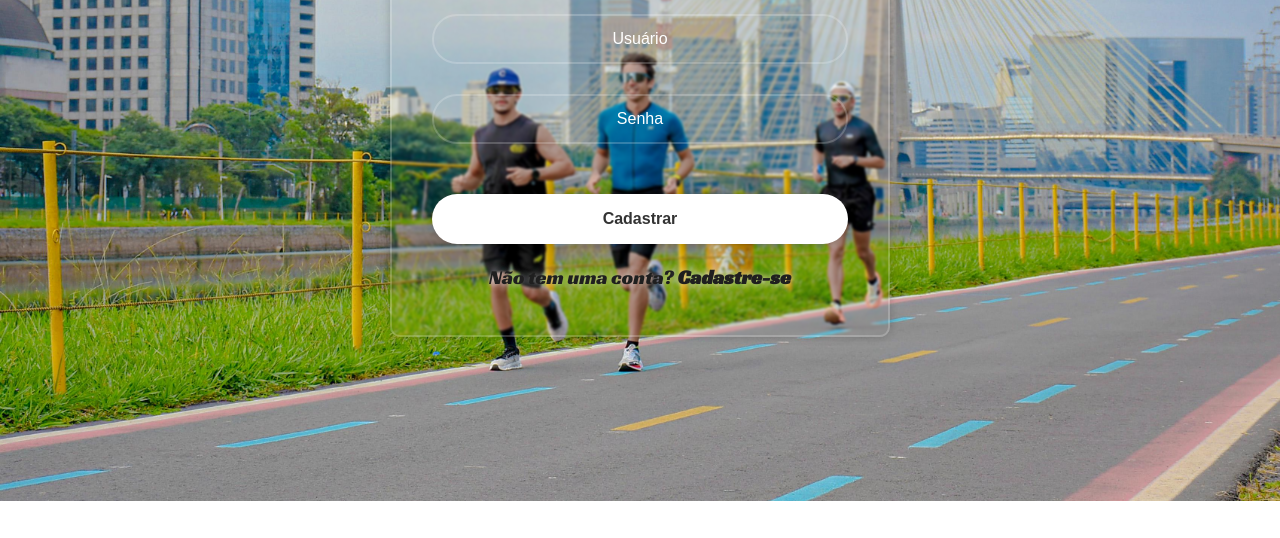
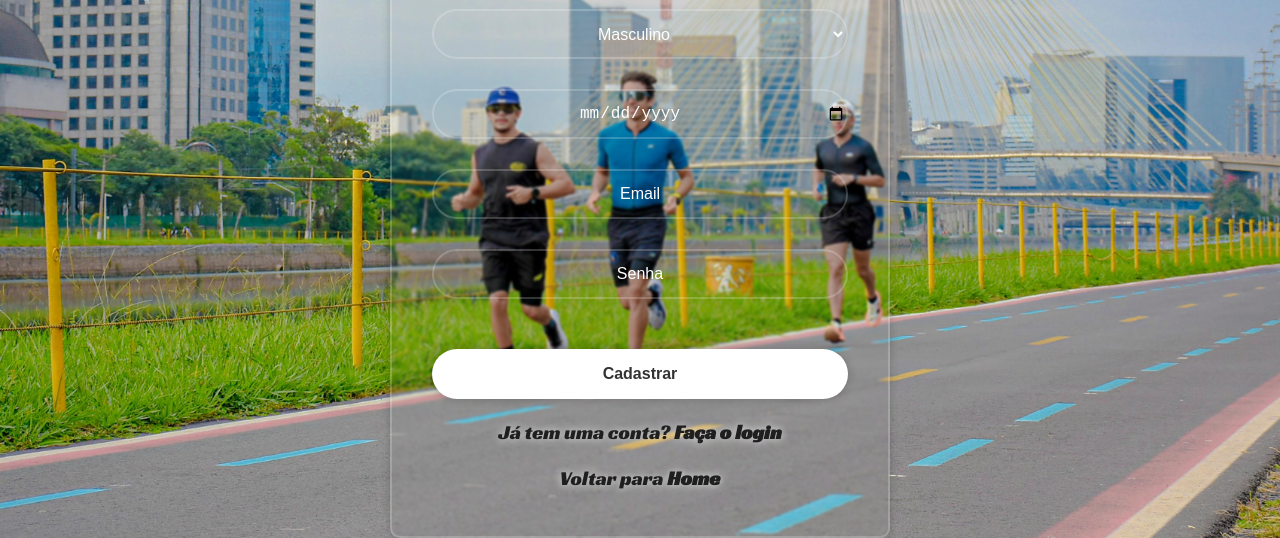
Before and after one commit to jvdrossi/Meu-projeto-individual-, a plain HTML site: page Site/cadastro.html in a window 1280 px wide. Shown: the part 299-837 px from the top of the page. Before the commit the page ends 800 px from the top, so only its background shows below. Drawn offline with nearby package versions, Linux system fonts and the light colour scheme.

Commit message:
Finalizei a pagina de Login e Cadastro

```diff
--- a/Site/cadastro.html
+++ b/Site/cadastro.html
@@ -29,8 +29,26 @@
         <main class="container">
             <form>
                 <h1>Ainda nao sabe seu pace ? Junte-se a nós!</h1>
+
                 <div class="input_box">
-                    <input placeholder="Usuário" type="email">
+                    <input placeholder="Nome" type="email">
+                    <!-- <i class="bx bxs-user"></i> -->
+                </div>
+                <div class="input_box">
+                    <input placeholder="Gênero" type="">
+                    <!-- <i class="bx bxs-user"></i> -->
+                </div>
+                <select id="genero">
+                    <option value="masculino">Masculino</option>
+                    <option value="feminino">Feminino</option>
+                    <option value="outro">Outro</option>
+                  </select>
+                <div class="input_box">
+                    <input placeholder="Data de Nascimento" type="date">
+                    <!-- <i class="bx bxs-user"></i> -->
+                </div>
+                <div class="input_box">
+                    <input placeholder="Email" type="email">
                     <!-- <i class="bx bxs-user"></i> -->
                 </div>
                 <div class="input_box">
@@ -41,7 +59,10 @@
                 <button type="submit" class="login">Cadastrar</button>
 
                 <div class="register_link">
-                    <p>Não tem uma conta? <a href="#"> Cadastre-se</a></p>
+                    <p>Já tem uma conta? <a href="./login.html"> Faça o login</a></p>
+                </div>
+                <div class="register_link">
+                    <p>Voltar para<a href="./index.html"> Home</a></p>
                 </div>
             </form>
         </main>
--- a/Site/public/styles/cadastro.css
+++ b/Site/public/styles/cadastro.css
@@ -45,6 +45,21 @@ body{
 .input_box input{
     width: 100%;
     height: 100%;
+    background-color: transparent;
+    border: 2px solid  rgba(255, 255, 255, .2);
+    border-radius: 40px;
+    outline: none;
+    font-size: 16px;
+    color: #fff;
+    padding: 20px, 45px, 20px, 20px;
+}
+
+#genero{
+    position: relative;
+    text-align: center;
+    width: 100%;
+    height: 50px;
+    /* margin: 30px 0; */
     background-color: transparent;
     border: 2px solid  rgba(255, 255, 255, .2);
     border-radius: 40px;
--- a/Site/public/styles/login.css
+++ b/Site/public/styles/login.css
@@ -6,6 +6,7 @@
 
 body{
     display: flex;
+    flex-direction: column;
     justify-content: center;
     align-items: center;
     min-height: 100vh;
```
Also changed, not shown: Site/login.html (+4 -1 lines).
